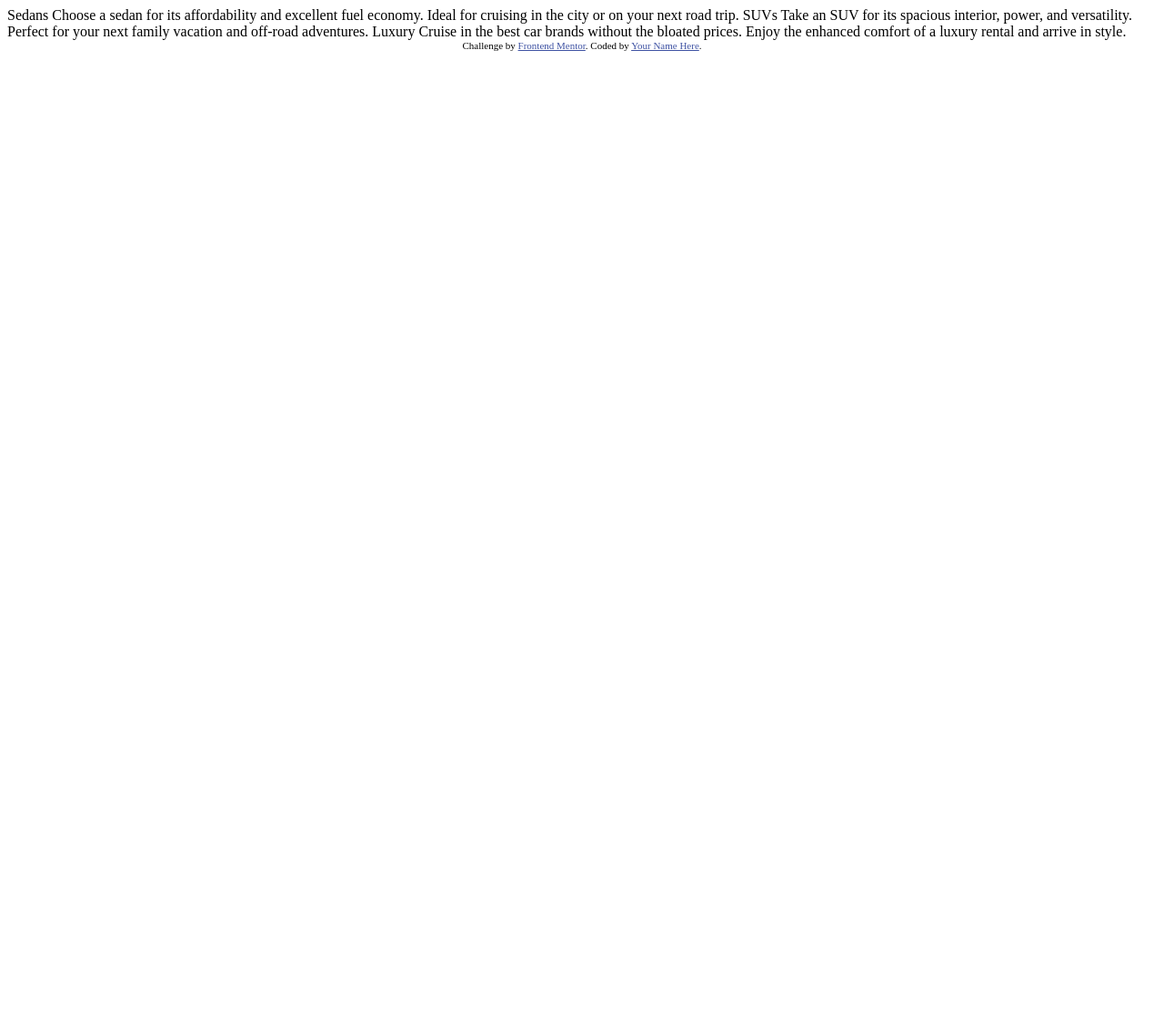
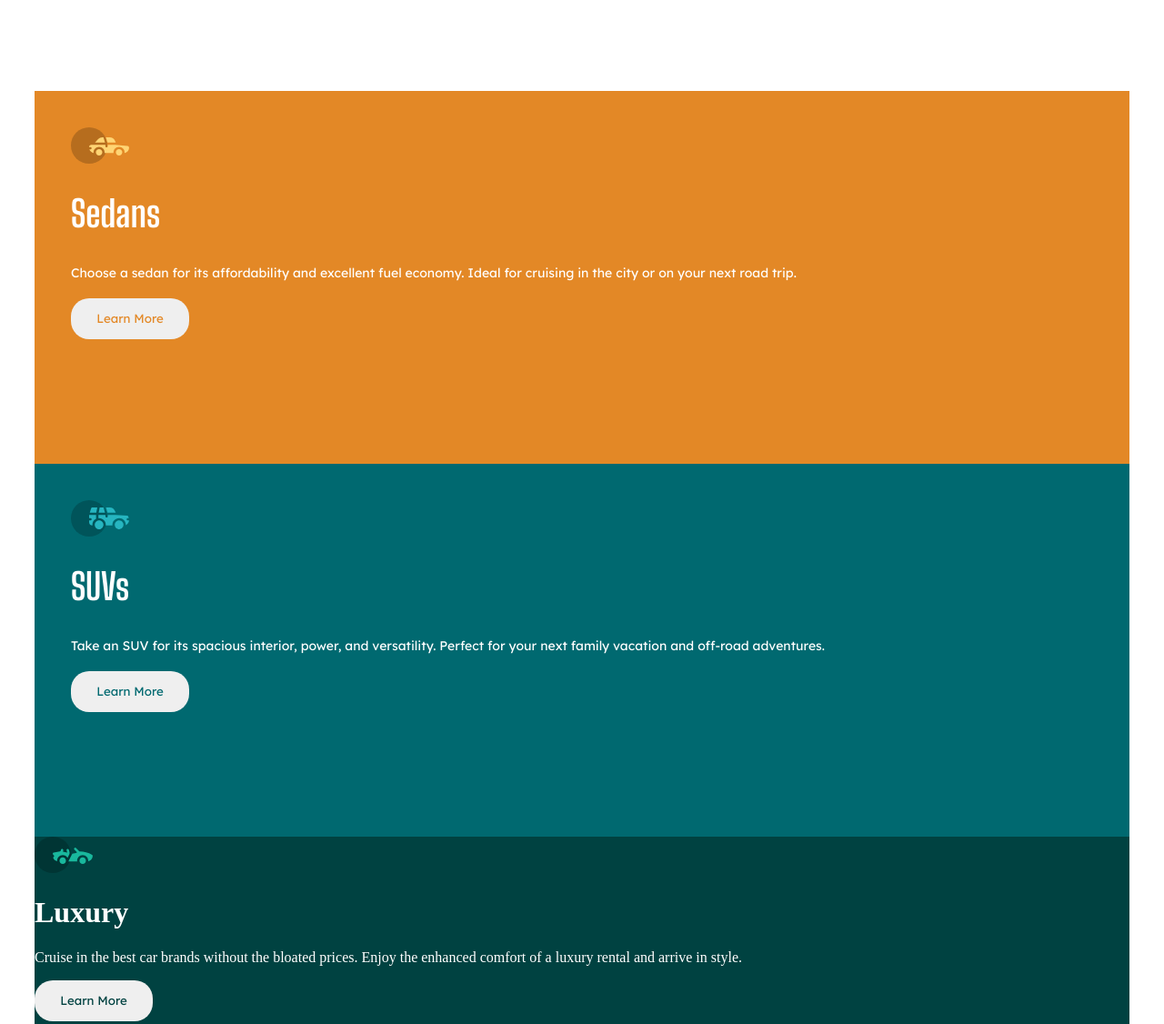
Before and after one commit to antuansabe/Flexbox-exercise, a plain HTML site: page index.html in a window 1280 px wide. Shown: the top 1126 px of the page at 91% size. Before the commit the page ends 800 px from the top, so only its background shows below. Drawn offline with Linux system fonts and the light colour scheme.

Commit message:
movilestyles

```diff
--- a/index.html
+++ b/index.html
@@ -3,34 +3,47 @@
 <head>
   <meta charset="UTF-8">
   <meta name="viewport" content="width=device-width, initial-scale=1.0"> <!-- displays site properly based on user's device -->
-
+  <link rel="preconnect" href="https://fonts.googleapis.com">
+<link rel="preconnect" href="https://fonts.gstatic.com" crossorigin>
+<link href="https://fonts.googleapis.com/css2?family=Lexend+Deca&display=swap" rel="stylesheet">
+  <link href="https://fonts.googleapis.com/css2?family=Big+Shoulders+Display:wght@700&display=swap" rel="stylesheet">
   <link rel="icon" type="image/png" sizes="32x32" href="./images/favicon-32x32.png">
-
+  <link rel="stylesheet" href="./styles/movile_style.css">
   <title>Frontend Mentor | 3-column preview card component</title>
-
-  <!-- Feel free to remove these styles or customise in your own stylesheet 👍 -->
-  <style>
-    .attribution { font-size: 11px; text-align: center; }
-    .attribution a { color: hsl(228, 45%, 44%); }
-  </style>
 </head>
 <body>
-
-  Sedans
+  <div class="container">
+    <div class="sedans">
+      <svg width="64" height="40" xmlns="http://www.w3.org/2000/svg"><g fill="none" fill-rule="evenodd"><circle fill="#000" opacity=".201" cx="20" cy="20" r="20"/><path d="M52.936 24.11c1.942 0 3.517 1.542 3.517 3.445 0 1.903-1.575 3.445-3.517 3.445s-3.516-1.542-3.516-3.445c0-1.903 1.574-3.445 3.516-3.445zm-21.957 0c1.942 0 3.517 1.542 3.517 3.445 0 1.903-1.575 3.445-3.517 3.445s-3.516-1.542-3.516-3.445c0-1.903 1.574-3.445 3.516-3.445zm6.948-4.848v1.429c0 .716.61 1.293 1.348 1.259a1.295 1.295 0 001.225-1.295v-1.393h8.256l13.483 1.313c.956.093 1.676.881 1.676 1.814 0 2.89-2.126 5.303-4.926 5.819.397-3.557-2.458-6.62-6.053-6.62-3.646 0-6.504 3.14-6.039 6.723h-9.879c.466-3.588-2.397-6.722-6.039-6.722-3.595 0-6.45 3.062-6.052 6.62-2.14-.398-3.916-1.912-4.61-3.931h1.142c.731 0 1.32-.598 1.285-1.322-.033-.678-.629-1.2-1.322-1.2H20v-.251c0-1.274 1.066-2.243 2.306-2.243h15.62zM42.59 11c2.645 0 4.99 1.556 5.972 3.963l.726 1.779H40.17L38.413 11h4.178zm-6.865 0l1.758 5.741H26.505l3.357-3.654A6.502 6.502 0 0134.644 11h1.082z" fill="#FFD473" fill-rule="nonzero"/></g></svg>
+          <h1> Sedans </h1>
+            <p>
               Choose a sedan for its affordability and excellent fuel economy. Ideal for cruising in the city
               or on your next road trip.
+            </p>
+          <button class="button__sedans">Learn More </button>
+    </div>
 
-  SUVs
-  Take an SUV for its spacious interior, power, and versatility. Perfect for your next family vacation
+    <div class="suvs">
+      <svg width="64" height="40" xmlns="http://www.w3.org/2000/svg"><g fill="none" fill-rule="evenodd"><circle fill="#000" opacity=".201" cx="20" cy="20" r="20"/><path d="M31.002 22.358c2.917 0 5.18 2.593 4.762 5.506a4.828 4.828 0 01-2.962 3.778 4.797 4.797 0 01-5.3-1.165c-1.188-1.26-1.235-2.613-1.263-2.613-.42-2.924 1.857-5.506 4.763-5.506zm22 0c3.457 0 5.798 3.567 4.41 6.744A4.816 4.816 0 0152.3 31.94a4.826 4.826 0 01-4.06-4.077c-.42-2.915 1.846-5.506 4.762-5.506zm-15.04-6.083v1.462a1.29 1.29 0 001.352 1.29c.693-.033 1.227-.631 1.227-1.326v-1.426h8.3l13.056.716a1.29 1.29 0 011.164.917c.27.895.446 1.477.563 1.87h-1.047c-.694 0-1.291.534-1.324 1.228a1.29 1.29 0 001.288 1.352h1.445c-.164 2.225-1.57 4.193-3.6 5.05.13-4.212-3.255-7.63-7.384-7.63-4.317 0-7.762 3.718-7.358 8.086h-7.285c.43-4.655-3.503-8.531-8.131-8.046v-3.543h7.734zm-10.312 0v4.308a7.4 7.4 0 00-4.006 7.274 3.874 3.874 0 01-3.642-3.864v-1.635h1.46a1.29 1.29 0 000-2.58h-1.461v-3.213l.003-.29h7.646zm14.986-8.196c2.65 0 5 1.592 5.984 4.055l.63 1.579a5.525 5.525 0 01-.065-.004l-.026-.002-.034-.002-.022-.002a4.178 4.178 0 00-.224-.006l-.098-.001h-.039l-.136-.001h-.052l-.326-.001H40.211L38.528 8.08zm-13.632 0l-1.122 5.616h-7.144l1.47-4.71a1.29 1.29 0 011.231-.906h5.565zm6.832 0l1.683 5.615h-7.007l1.121-5.615h4.203z" fill="#26B5C0" fill-rule="nonzero"/></g></svg>
+        <h1>SUVs</h1>
+          <p>Take an SUV for its spacious interior, power, and versatility. Perfect for your next family vacation
           and off-road adventures.
-
-  Luxury
-  Cruise in the best car brands without the bloated prices. Enjoy the enhanced comfort of a luxury
+          </p>
+        <button class="button__suvs">Learn More </button>
+    </div>
+    <div class="luxury">
+      <svg width="64" height="40" xmlns="http://www.w3.org/2000/svg"><g fill="none" fill-rule="evenodd"><circle fill="#000" opacity=".201" cx="20" cy="20" r="20"/><path d="M30.98 22.835c1.941 0 3.516 1.604 3.516 3.583 0 1.978-1.575 3.582-3.517 3.582s-3.516-1.604-3.516-3.582c0-1.979 1.574-3.583 3.516-3.583zm21.956 0c1.942 0 3.517 1.604 3.517 3.583 0 1.978-1.575 3.582-3.517 3.582s-3.516-1.604-3.516-3.582c0-1.979 1.574-3.583 3.516-3.583zm-9.143-10.45a1.27 1.27 0 011.819 0l3.715 3.784c4.444-.115 9.7 1.142 13.964 3.753.387.237.624.664.624 1.124 0 3.006-2.126 5.514-4.926 6.05.397-3.698-2.458-6.882-6.053-6.882-3.646 0-6.504 3.264-6.039 6.99h-9.669c.76-1.544.993-2.026 1.337-2.711l.082-.162c.421-.835 1.056-2.07 2.883-5.65 1.68-.023 3.47-.408 5.247-1.403l-2.984-3.04a1.328 1.328 0 010-1.854zm-7.68 1.064c.683-.2 1.395.202 1.592.898l.749 2.652a3.46 3.46 0 01-.247 2.51l-1.733 3.395-.216.424c-1.07-1.89-3.06-3.114-5.279-3.114-3.595 0-6.45 3.184-6.052 6.885-1.832-.347-3.414-1.537-4.278-3.276a1.331 1.331 0 01.117-1.376l.955-1.303-1.325-1.295c-.751-.735-.376-2.024.64-2.231l6.614-1.346.13-.026c.092-.019.145-.03.157-.031.314-.146 1.07-.591 1.07-1.506 0-.734.592-1.327 1.316-1.31.712.016 1.268.662 1.256 1.388a4.11 4.11 0 01-.348 1.611 22.69 22.69 0 014.7 1.146l-.7-2.473a1.314 1.314 0 01.882-1.622z" fill="#19B89D" fill-rule="nonzero"/></g></svg>
+        <h1>Luxury</h1>
+          <p>Cruise in the best car brands without the bloated prices. Enjoy the enhanced comfort of a luxury
           rental and arrive in style.
+          </p>
+        <button class="button__luxury">Learn More </button>
+    </div>
 
     <div class="attribution">
       Challenge by <a href="https://www.frontendmentor.io?ref=challenge" target="_blank">Frontend Mentor</a>.
-    Coded by <a href="#">Your Name Here</a>.
+      Coded by <a href="#">antuansabe</a>.
+    </div>
   </div>
 </body>
 </html>
--- /dev/null
+++ b/styles/movile_style.css
@@ -0,0 +1,106 @@
+
+*{
+    color: white;
+
+}
+  /*  font-family: Lexend Deca; fuente de titulos */
+
+.container{
+    display: grid;
+    grid-template-columns: 1fr ;
+    grid-template-rows: repeat(3, 410px);
+    margin: 100px 30px 60px 30px;
+
+
+}
+
+/* Aqui comienzan los estilos del primer contenedor */
+.sedans{
+    background-color: hsl(31, 77%, 52%);
+
+}
+.sedans svg{
+   margin-top: 40px;
+   margin-left: 40px;
+}
+.sedans h1 {
+    font-family:Big Shoulders Display;
+    font-weight:lighter;
+    font-size: 40px;
+    margin-left: 40px;
+}
+
+.sedans p {
+    font-family: Lexend Deca;
+    font-weight: 100;
+    font-size: 14px;
+    text-align: left;
+    margin-left: 20px;
+    padding: 0px 50px 0px 20px;
+    line-height: 2em;
+}
+
+.button__sedans{
+    border-style: none;
+    border-radius: 20px;
+    color:hsl(31, 77%, 52%);
+    font-family: Lexend Deca;
+    height: 45px;
+    margin-left: 40px;
+    width: 130px;
+
+
+}
+
+/* Aqui comienzan los estilos del segundo contenedor */
+.suvs{
+    background-color:hsl(184, 100%, 22%);
+
+}
+.suvs svg{
+    margin-top: 40px;
+    margin-left: 40px;
+}
+
+.suvs h1 {
+    font-family:Big Shoulders Display;
+    font-weight:lighter;
+    font-size: 40px;
+    margin-left: 40px;
+}
+
+.suvs p {
+    font-family: Lexend Deca;
+    font-weight: 100;
+    font-size: 14px;
+    text-align: left;
+    margin-left: 20px;
+    padding: 0px 50px 0px 20px;
+    line-height: 2em;
+}
+
+
+.button__suvs{
+    border-style: none;
+    border-radius: 20px;
+    color:hsl(184, 100%, 22%);
+    font-family: Lexend Deca;
+    margin-left: 40px;
+    height: 45px;
+    width: 130px;
+}
+
+
+.luxury{
+    background-color: hsl(179, 100%, 13%);
+
+}
+
+.button__luxury{
+    border-style: none;
+    border-radius: 20px;
+    color: hsl(179, 100%, 13%);
+    font-family: Lexend Deca;
+    height: 45px;
+    width: 130px;
+}
```
Lines whose indentation alone changed are shown as unchanged.
